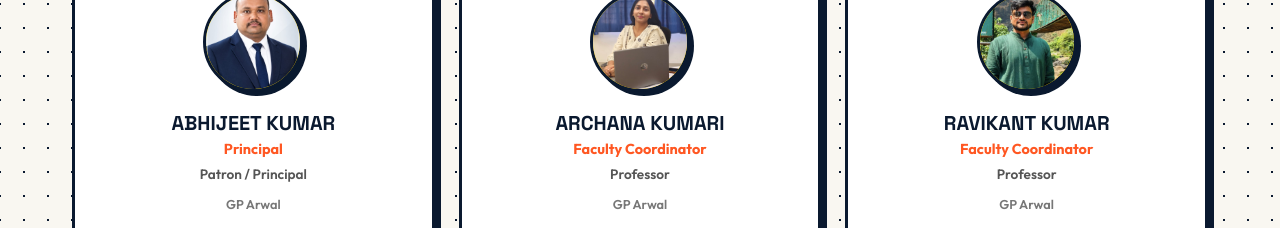
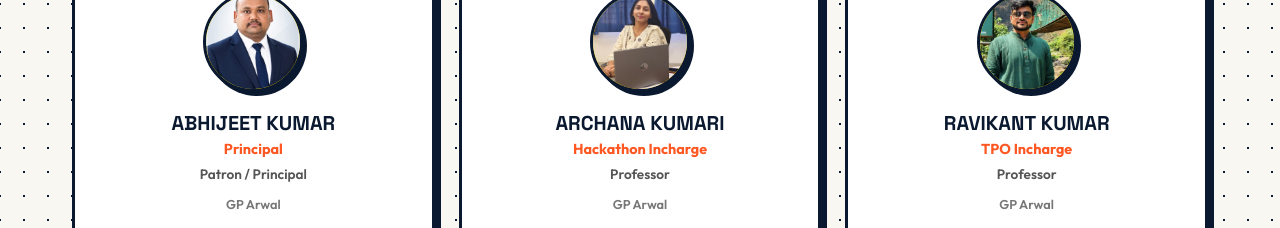
Before and after one commit to webskr/hackthon, a React (Vite) app in the folder react-website/: page / in a window 1280 px wide. Shown: the part 8300-8528 px from the top of the page. Built offline with nearby package versions, Linux system fonts and the light colour scheme.

Commit message:
feat: add Team component with filterable faculty and student coordinator directories

```diff
--- a/react-website/src/components/Team.jsx
+++ b/react-website/src/components/Team.jsx
@@ -23,14 +23,14 @@ export default function Team() {
     },
     {
       name: "Archana Kumari",
-      role: "Faculty Coordinator",
+      role: "Hackathon Incharge",
       dept: "Professor",
       type: "TEACHER",
       avatar: "/Archana.jpg"
     },
     {
       name: "Ravikant Kumar",
-      role: "Faculty Coordinator",
+      role: "TPO Incharge",
       dept: "Professor",
       type: "TEACHER",
       avatar: "/Ravikant sir.jpg"
```
